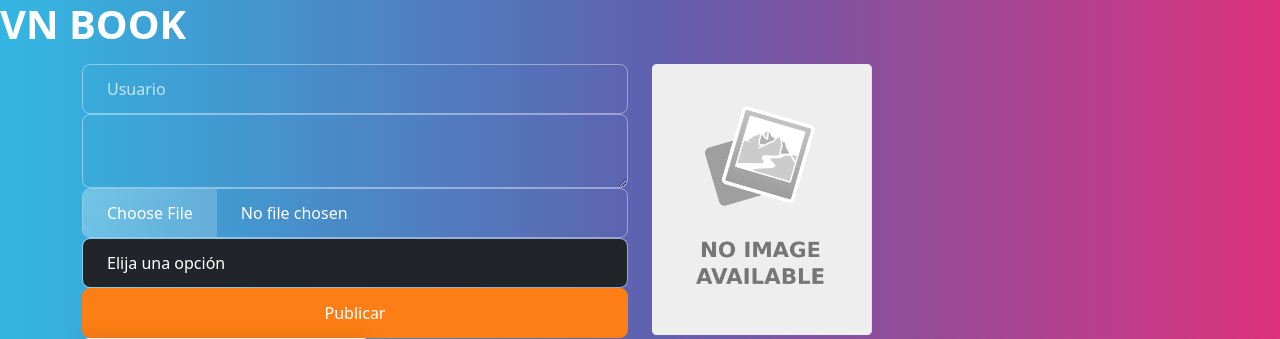
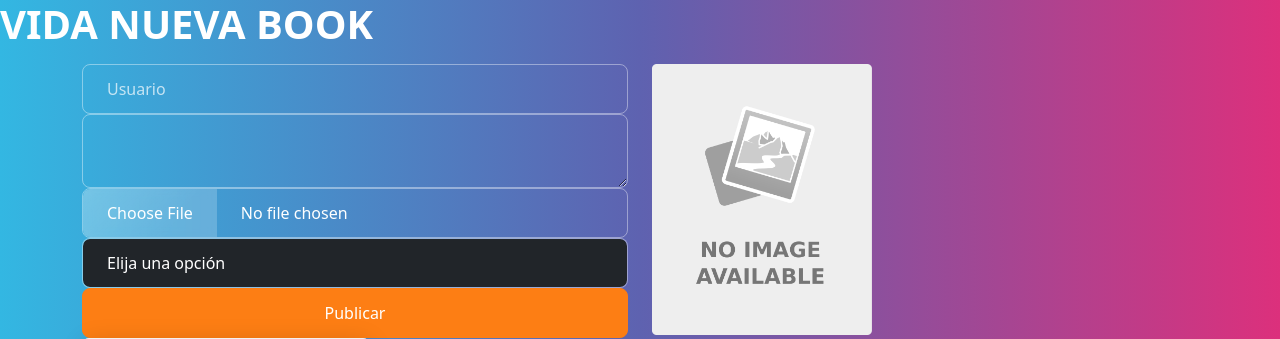
Before and after one commit to AlexSimonr/ArchivosInfo2, a PHP site: page / in a window 1280 px wide. Shown: the top 339 px of the page. Run offline with PHP 8.4, Linux system fonts and the light colour scheme.

Commit message:
modificado el archivo index

```diff
--- a/index.php
+++ b/index.php
@@ -44,7 +44,7 @@
 	</script>
 </head>
 <body>
-	<h1 class="title title-success"> VN BOOK</h1>
+	<h1 class="title title-success"> VIDA NUEVA BOOK</h1>
 	<div class="container">
 
 	  <div class="row">
```
